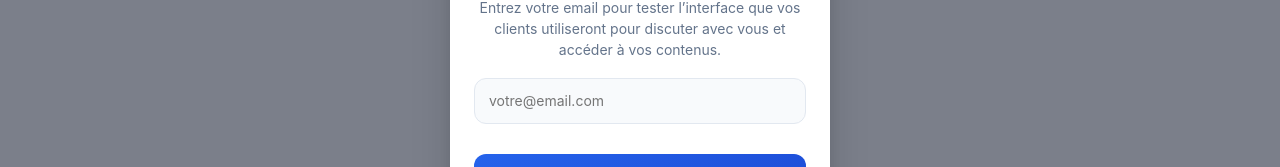
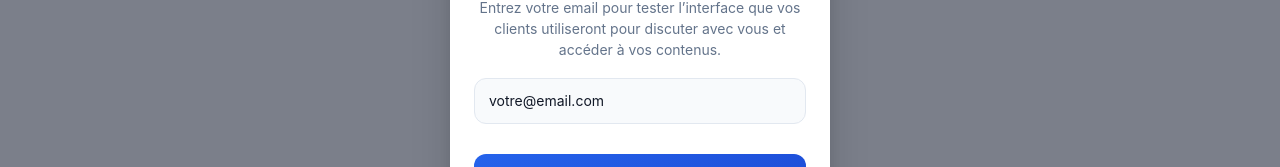
Before and after one commit to nanath97/novapulse-pwa, a React (Vite) app: page / in a window 1280 px wide. Shown: the part 296-463 px from the top of the page. Built offline with nearby package versions, Linux system fonts and the light colour scheme.

Commit message:
push notif

```diff
--- a/src/App.css
+++ b/src/App.css
@@ -1,3 +1,8 @@
+:root {
+  color-scheme: light;
+}
+
+
 /* ===================== RESET ===================== */
 
 * {
@@ -157,6 +162,8 @@ html, body, #root {
   font-size: 14px;
   padding: 6px 8px;
   background: transparent;
+  color: #111827;
+  -webkit-text-fill-color: #111827;
 }
 
 /* SEND BUTTON */
@@ -962,3 +969,13 @@ html, body, #root {
   }
 
 }
+
+.demo-features{
+  margin-top: 10px;
+  font-size: 13px;
+  color: #2c66da;
+  display: flex;
+  flex-direction: column;
+  gap: 3px;
+  align-items: center;
+}
```
